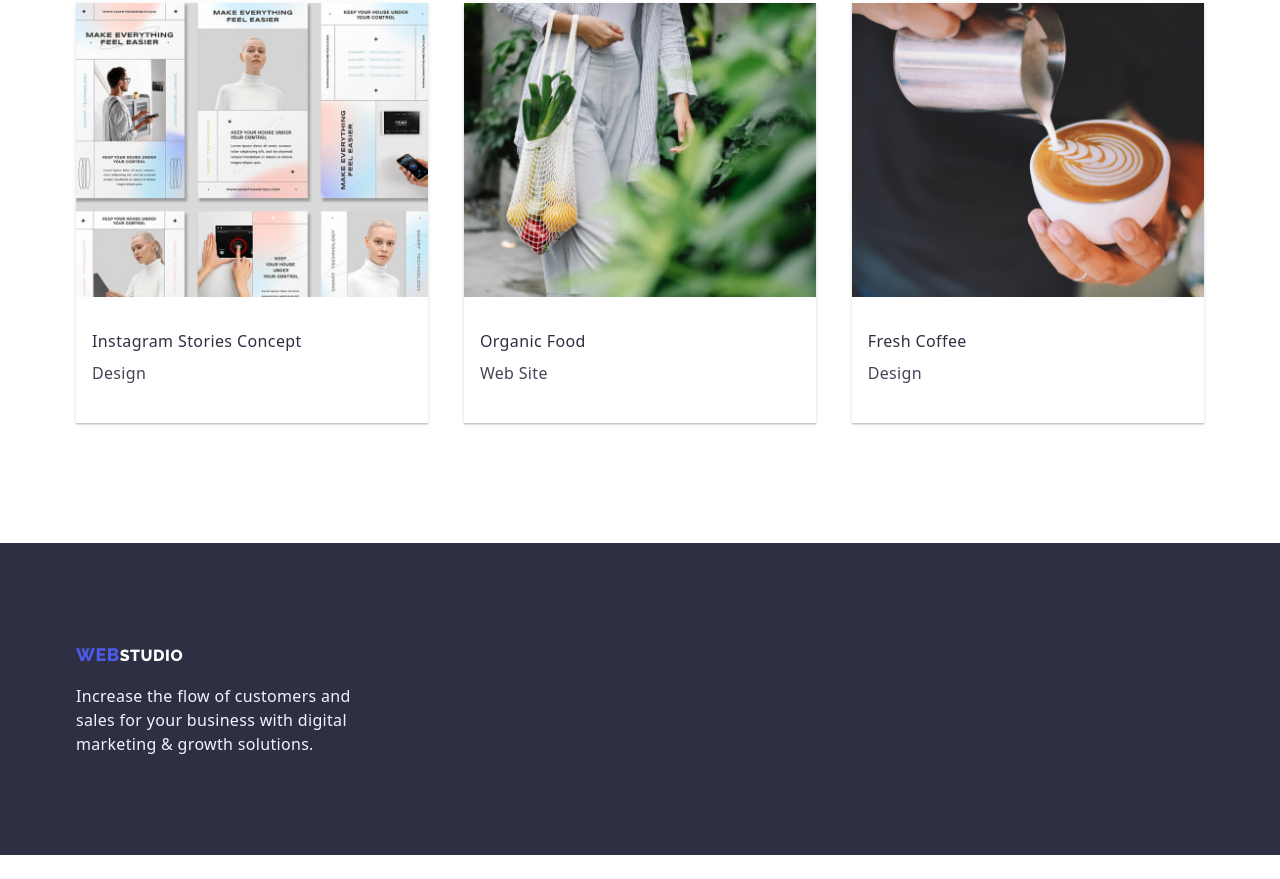
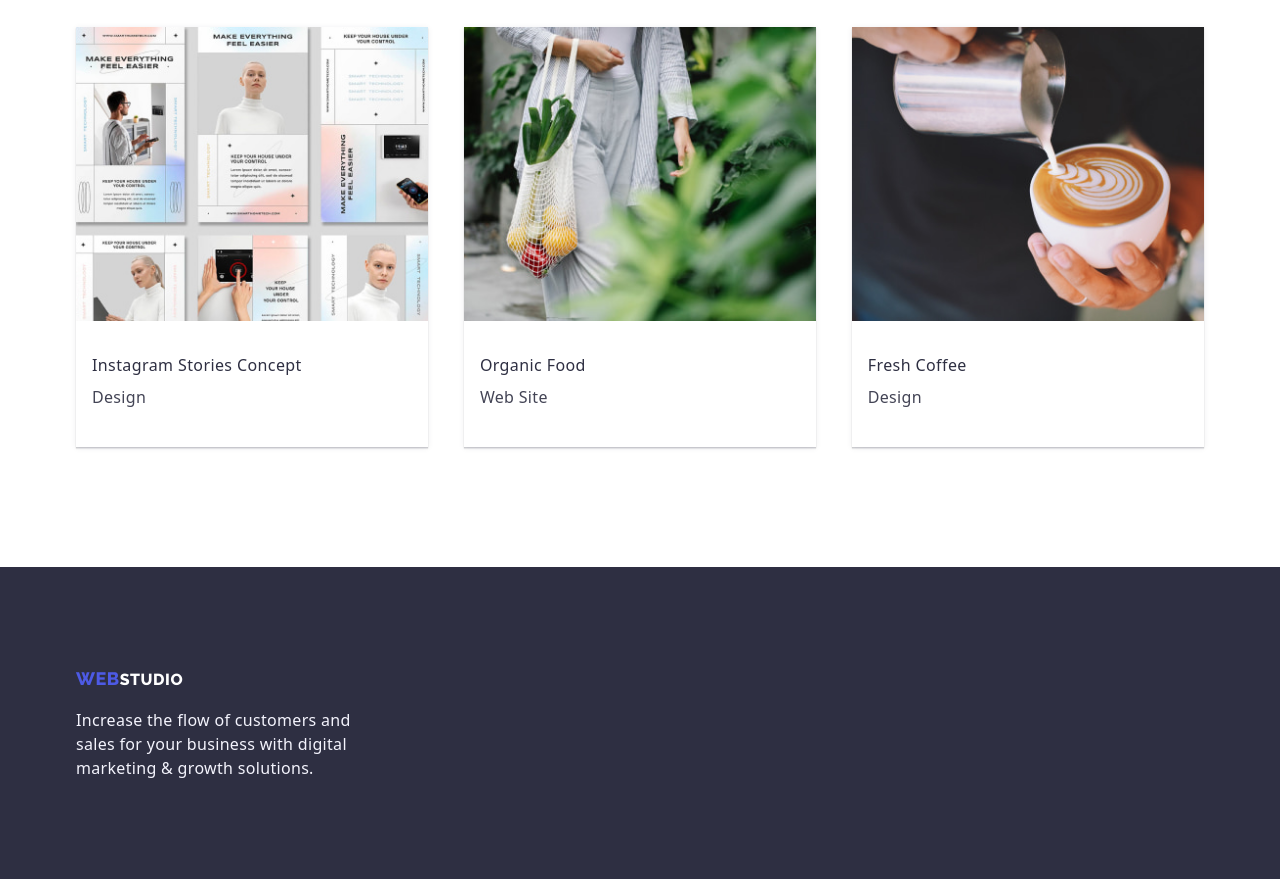
Before and after one commit to lesjohnpaul/goit-markup-hw-03, a plain HTML site: page portfolio.html in a window 1280 px wide. Shown: the part 1218-2097 px from the top of the page. Before the commit the page ends 2073 px from the top, so only its background shows below. Drawn offline with nearby package versions, Linux system fonts and the light colour scheme.

Commit message:
portfolio

```diff
--- a/css/styles.css
+++ b/css/styles.css
@@ -398,13 +398,13 @@ main {
   font-weight: 400;
   line-height: 24px;
   letter-spacing: 0.32px;
-  padding-top: 17.5px;
+  margin-top: 17.5px;
 }
 
 /* -----PORTFOLIO------ */
 
 .portfolio {
-  padding: 96px 40px 120px;
+  padding: 120px 0;
   flex-direction: column;
 
 }
```
